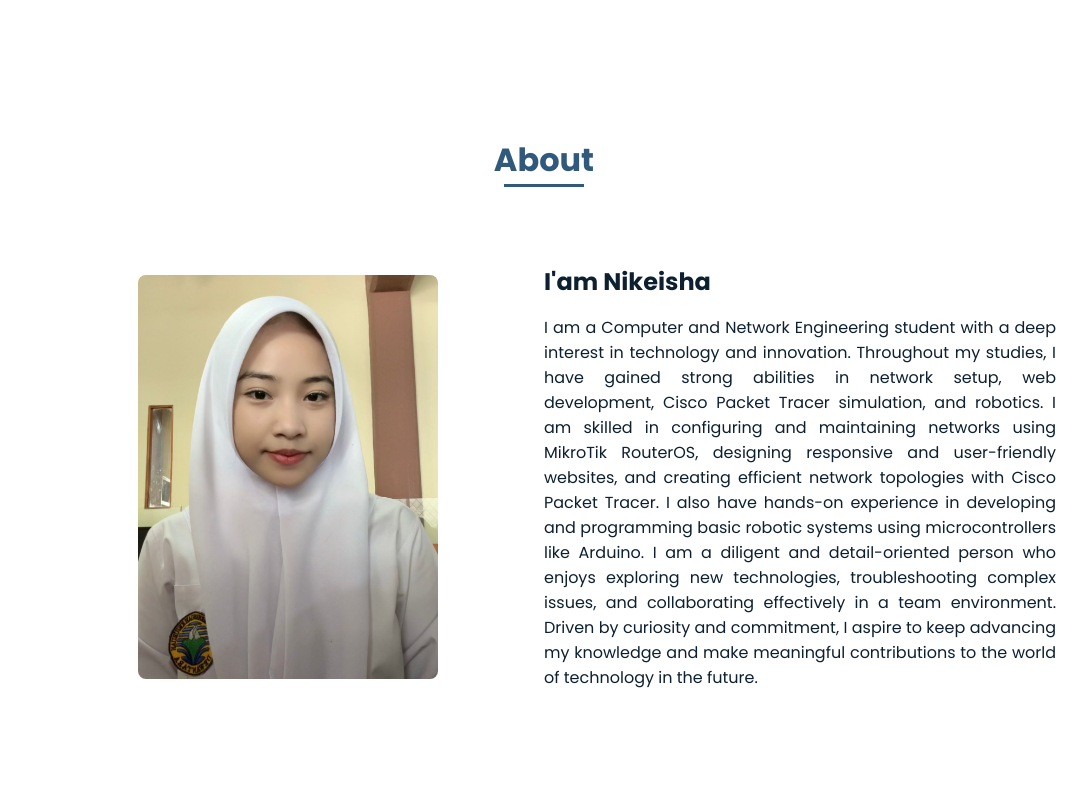
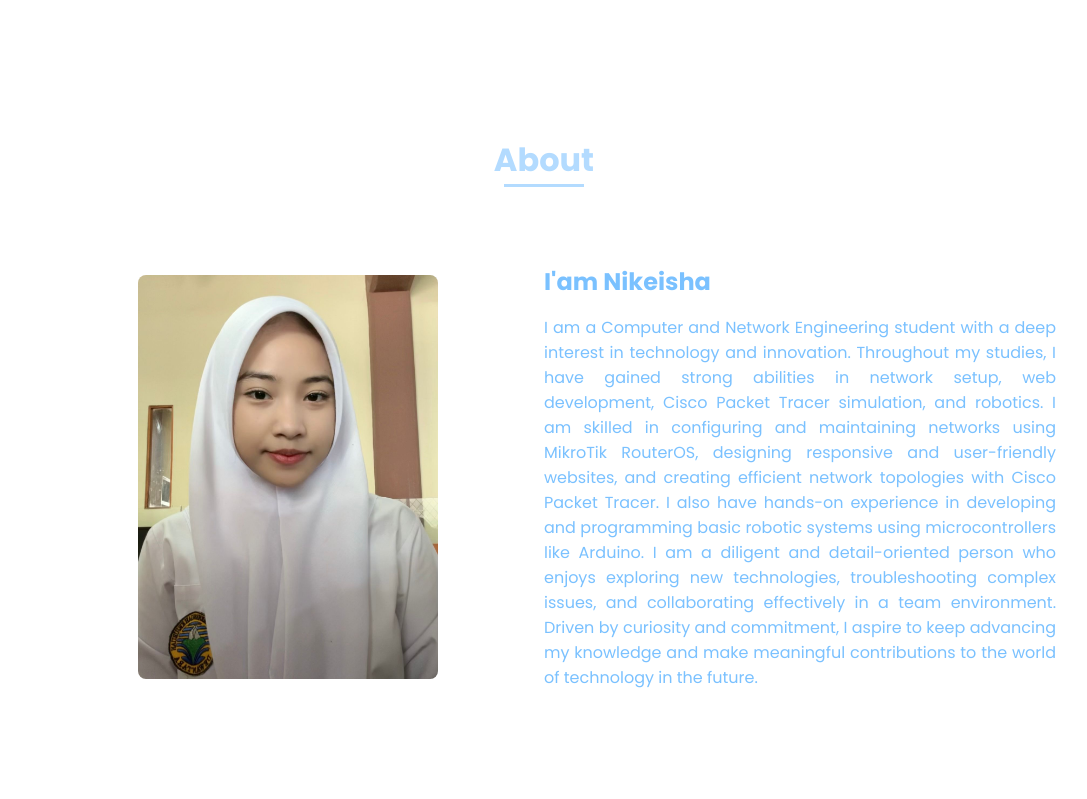
Before and after one commit to nikeianaomi/latihan5.io, a plain HTML site: page index.html in a window 1280 px wide. Shown: the part 635-1434 px from the top of the page, without its empty margins (96-1183 px from the left). Drawn offline with nearby package versions, Linux system fonts and the light colour scheme.

Commit message:
Update styles.css

```diff
--- a/assets/css/styles.css
+++ b/assets/css/styles.css
@@ -8,8 +8,8 @@
   /*Purple 260 - Red 355 - Blue 224 - Pink 340*/
   /* HSL color mode */
   --hue-color: 208;
-  --first-color: hsl(var(--hue-color), 43%, 34%);
-  --second-color: hsl(var(--hue-color), 56%, 12%);
+  --first-color: hsl(var(--hue-color), 100%, 85%);
+  --second-color: hsl(var(--hue-color), 100%, 74%);
   /*===== Fuente y tipografia =====*/
   --body-font: "Poppins", sans-serif;
   --big-font-size: 2rem;
```
